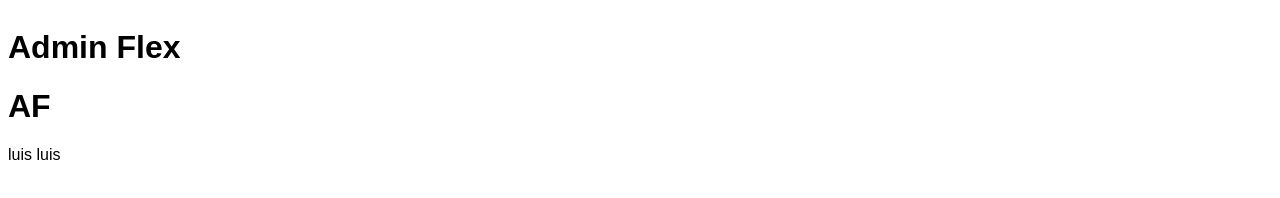
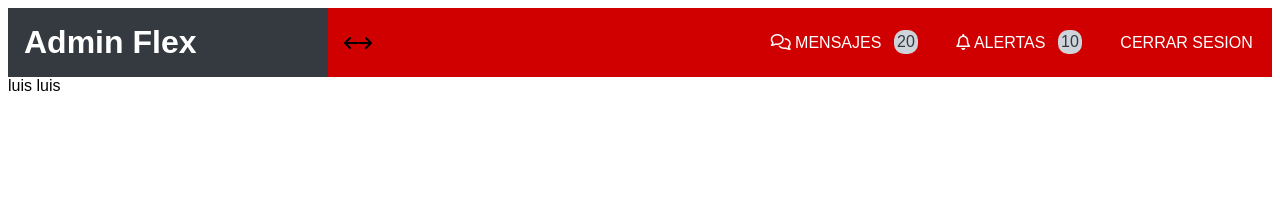
Before and after one commit to lgLuis/AdmFlex, a website: page index.html in a window 1280 px wide. Drawn offline with Linux system fonts and the light colour scheme.

Commit message:
header css

```diff
--- a/index.html
+++ b/index.html
@@ -6,6 +6,7 @@
     <meta name="viewport" content="width=device-width, initial-scale=1.0">
     <title>LUIS 2021 ADM FLEX</title>
     <link rel="stylesheet" href="/css/app.css">
+    <script src="https://kit.fontawesome.com/4b372a6cbd.js" crossorigin="anonymous"></script>
 </head>
 <body>
 
@@ -14,6 +15,32 @@
             <div class="nombre-sitio">
                 <h1 class="escritorio">Admin Flex</h1>
                 <h1 class="movil">AF</h1>
+            </div>
+            <div class="barra">
+                <div class="menu-izquierdo">
+                    <i class="fas fa-arrow-left"></i>
+                    <i class="fas fa-arrow-right"></i>
+                </div>
+
+                <div class="menu-derecho">
+                    <div class="mensaje caja">
+                        <a href="#">
+                            <i class="far fa-comments"></i>
+                            Mensajes
+                            <span>20</span>
+                        </a>
+                    </div>
+                    <div class="alertas caja">
+                        <a href="#">
+                            <i class="far fa-bell"></i>
+                            Alertas
+                            <span>10</span>
+                        </a>
+                    </div>
+                    <div class="cerrar caja">
+                        <a href="#">cerrar sesion</a>
+                    </div>
+                </div>
             </div>
         </header>
 
--- a/js/app.js
+++ b/js/app.js
@@ -5,8 +5,8 @@ menuIzquierdo.addEventListener('click', (e) => {
 
     //Seleccionar el contenedor
     const contenedor = document.querySelector('.pagina'),
-    const flechaIzq = document.querySelector('.fa-arrow-left'),
-    const flechaDer = document.querySelector('.fa-arrow-right');
+            flechaIzq = document.querySelector('.fa-arrow-left'),
+            flechaDer = document.querySelector('.fa-arrow-right');
 
     if(claseMenu.contains('fa-arrow-left')){
         //Cerrar el menu lateral
--- a/scss/_custom.scss
+++ b/scss/_custom.scss
@@ -31,3 +31,74 @@
    display: flex;
    flex-direction: column;
 }
+.header{
+    display: flex;
+    .nombre-sitio{
+        flex:  0 0 5rem;
+        @include desktop{
+            flex: 0 0 20rem;
+        }
+        background-color: $grisFuerte;
+        padding: 1rem;
+        display: flex;
+        align-items: center;
+        h1{
+            color: $blanco;
+            margin: 0;
+        }
+        .escritorio{
+            display: none;
+            @include desktop{
+                display: block;
+            }
+
+        }
+        .movil{
+            @include desktop{
+                display: none;
+            }
+        }
+    }
+}
+
+.barra{
+    display: flex;
+    justify-content: space-between;
+    background-color: $primario;
+    flex: 1;
+
+    .menu-izquierdo{
+        display: flex;
+        align-items: center;
+        padding: 1rem;
+    }
+    .menu-derecho{
+        display: flex;
+        .caja{
+            padding: 0 1.2rem;
+            display: flex;
+            align-items: center;
+
+            &:hover{
+                background-color: $grisMedio;
+            }
+            a{
+                color: $blanco;
+                text-decoration: none;
+                text-transform: uppercase;
+
+                span{
+                    background-color: $grisSuave;
+                    color: $grisFuerte;
+                    border-radius: 10px;
+                    padding: .2rem;
+                    margin-left: .5rem;
+                }
+            }
+        }
+    }
+}
+
+.contenedor-ppal{
+      flex: 1;
+}
```
Also changed, not shown: css/app.css. Lines whose indentation alone changed are shown as unchanged.
